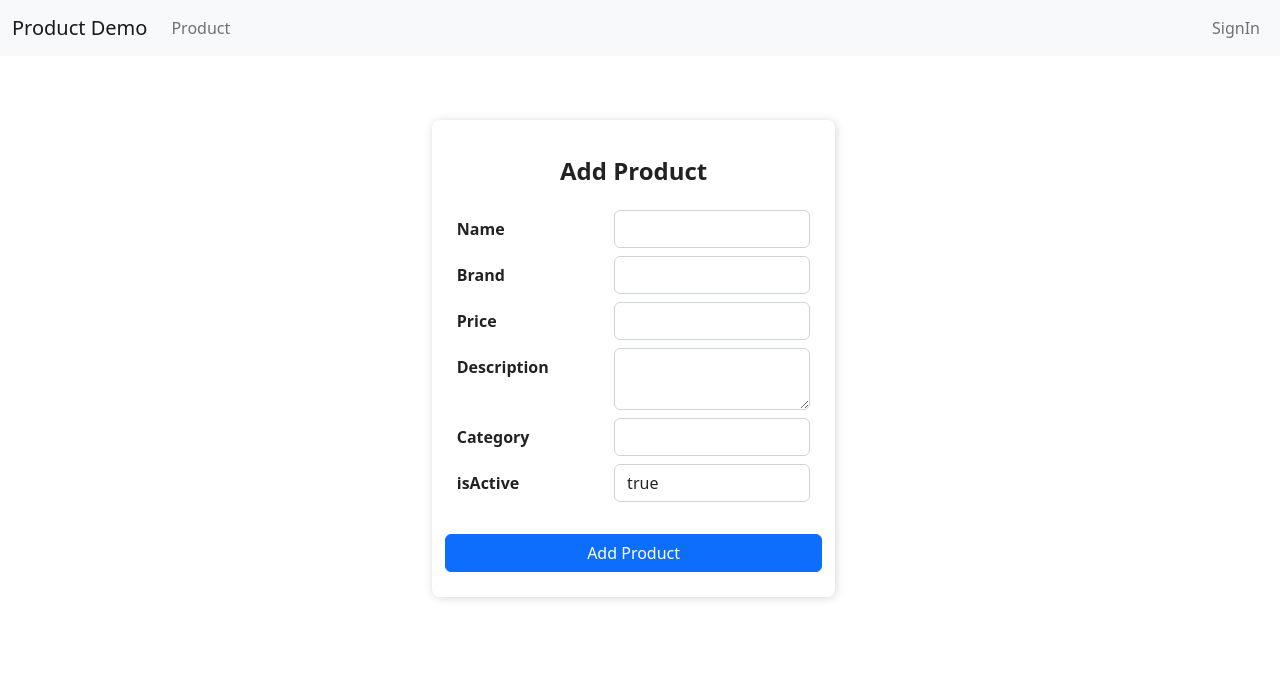
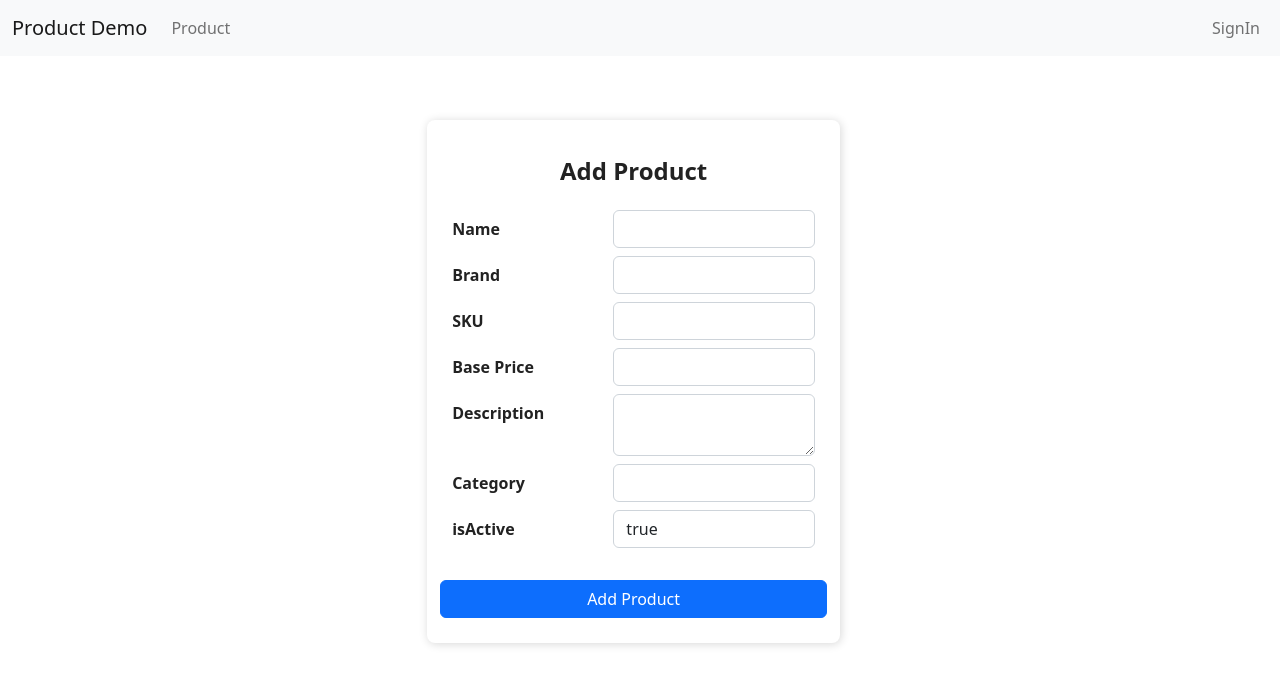
Before and after one commit to RKheni/Product-Demo, a React (Create React App) app: page /addProduct in a window 1280 px wide. Shown: the top 684 px of the page. Built offline with nearby package versions, Linux system fonts and the light colour scheme; the HTML template or start-up script is replaced by a standard one.

Commit message:
4th commit- add sku

```diff
--- a/src/components/product/AddProduct.js
+++ b/src/components/product/AddProduct.js
@@ -1,7 +1,6 @@
 import React, { useState } from 'react'
 import commonStyles from "./productCSS/CommonStyles.module.css"
 import { useNavigate } from 'react-router-dom'
-
 
 function AddProduct() {
 
@@ -9,7 +8,8 @@ function AddProduct() {
 
     const [name, setName] = useState('');
     const [brand, setBrand] = useState('');
-    const [price, setPrice] = useState('');
+    const [sku, setSku] = useState('');
+    const [basePrice, setBasePrice] = useState('');
     const [description, setDescription] = useState('');
     const [category, setCategory] = useState('');
     const [isActive, setIsActive] = useState(true);
@@ -22,8 +22,11 @@ function AddProduct() {
         if(id === "brand"){
           setBrand(value);
         }
-        if(id === "price"){
-          setPrice(value);
+        if(id === "sku"){
+          setSku(value);
+        }
+        if(id === "basePrice"){
+          setBasePrice(value);
         }
         if(id === "description"){
           setDescription(value);
@@ -40,12 +43,13 @@ function AddProduct() {
       const submitHandler = (e) => {
         e.preventDefault();
 
-        const url = "https://cricketecommerce.onrender.com/Products";
+        const url = "https://cricketecommerce.onrender.com/products";
 
         const data = {
           name: name,
           brand: brand,
-          price: price,
+          sku: sku,
+          basePrice: basePrice,
           description: description,
           category: category,
           isActive: isActive,
@@ -53,8 +57,10 @@ function AddProduct() {
 
         let headers = {}
         if (localStorage.token) {
+          let saveToken = `Bearer ${localStorage.token}`
           headers = { 'Content-type': 'application/json',
-                      'Authorization': localStorage.token }
+                      'Authorization': saveToken
+                    }
         }
 
         // API Call - POST Method
@@ -102,11 +108,21 @@ function AddProduct() {
              </div>
          </div>
          <div className="form-group row my-2">
-             <label className="col-sm-5 col-form-label">Price</label>
+             <label className="col-sm-5 col-form-label">SKU</label>
+             <div className="col-sm-7">
+                 <input type="text" className="form-control"
+                   id='sku'
+                   value={sku}
+                   onChange = {handleInputChange}
+                 />
+             </div>
+         </div>
+         <div className="form-group row my-2">
+             <label className="col-sm-5 col-form-label">Base Price</label>
              <div className="col-sm-7">
                  <input type="number" className="form-control"
-                   id='price'
-                   value={price}
+                   id='basePrice'
+                   value={basePrice}
                    onChange = {handleInputChange}
                  />
              </div>
@@ -121,6 +137,9 @@ function AddProduct() {
                  />
              </div>
          </div>
+         {
+          category.map
+         }
          <div className="form-group row my-2">
              <label className="col-sm-5 col-form-label">Category</label>
              <div className="col-sm-7">
@@ -142,7 +161,6 @@ function AddProduct() {
              </div>
          </div>
          <br/>
-         {/* <b className={commonStyles.error}>{errorMsg}</b> */}
 
          <div className="form-group row">
              <button type="submit" className="col-12 btn btn-primary">
--- a/src/components/product/ProductPage.js
+++ b/src/components/product/ProductPage.js
@@ -2,24 +2,16 @@ import React, { useState, useEffect } from 'react'
 import styles from "./productCSS/ProductPage.module.css"
 import Commonstyles from "./productCSS/CommonStyles.module.css"
 import { useNavigate } from 'react-router-dom'
+// import { Modal, Button } from 'react-bootstrap'
 
 function ProductPage() {
 
   const navigate = useNavigate();
 
   const [products, setProducts] = useState([]);
-  const [modeldata, setModeldata] = useState({
-    id: '',
-    name: '',
-    brand: '',
-    price: 0,
-    description: '',
-    category: '',
-    isActive: ''
-  });
 
     const getData = () => {
-      const url = "https://cricketecommerce.onrender.com/Products";
+      const url = "https://cricketecommerce.onrender.com/Products/all";
 
         // API Call -  GET Method
           fetch(url)
@@ -35,16 +27,6 @@ function ProductPage() {
     useEffect(() => {
         getData();
     }, []);
-
-    // Show Product Detail
-    const showDetail = (id) => {
-      console.log('Show Details-----');
-      fetch(`https://cricketecommerce.onrender.com/Products/${id}`)
-        .then(response => response.json())
-        .then(res => {
-          console.log('single data-----')
-          setModeldata(res) })
-    }
 
   return (
     <div className={Commonstyles.container}>
@@ -66,10 +48,10 @@ function ProductPage() {
                       <th scope="col">ID</th>
                       <th scope="col">Name</th>
                       <th scope="col">Brand</th>
-                      <th scope="col">Price</th>
+                      <th scope="col">SKU</th>
+                      <th scope="col">Base Price</th>
                       <th scope="col">Description</th>
                       <th scope="col">Category</th>
-                      <th scope="col">Show Details</th>
                     </tr>
                 </thead>
 
@@ -81,10 +63,10 @@ function ProductPage() {
                           <td>{val._id}</td>
                           <td>{val.name}</td>
                           <td>{val.brand}</td>
-                          <td>{val.price}</td>
+                          <td>{val.SKU}</td>
+                          <td>{val.base_price}</td>
                           <td>{val.description}</td>
                           <td>{val.category}</td>
-                          <td><button className="btn btn-primary" onClick={(e)=>showDetail(val._id)} data-toggle="modal" data-target="#myModal">Get Details</button></td>
                         </tr>
                     )
                     })}
@@ -92,18 +74,13 @@ function ProductPage() {
             </table>
         </form>
 
-        {/*
- Model Box  */}
+        {/* Modal Box
 
-      <div className="modal" id="myModal">
-        <div className="modal-dialog" style={{width:"700px"}}>
-          <div className="modal-content">
-            <div className="modal-header">
-              <h4 className="modal-title">ID : {modeldata.id}</h4>
-              <button type="button" className="close" data-dismiss="modal">&times;</button>
-            </div>
-
-            <div className="modal-body">
+      <Modal show={modalOpen} onHide={handleClose}>
+        <Modal.Header closeButton>
+          <Modal.Title>{modalData.id}</Modal.Title>
+        </Modal.Header>
+        <Modal.Body>
           <table className="table table-striped table-sm">
             <thead className="thead-light">
               <tr>
@@ -116,25 +93,21 @@ function ProductPage() {
               </tr>
             </thead>
             <tbody>
-                           <tr >
-                              <td>{modeldata.name}</td>
-                              <td>{modeldata.brand}</td>
-                              <td>{modeldata.price}</td>
-                              <td>{modeldata.description}</td>
-                              <td>{modeldata.category}</td>
-                              <td>{modeldata.isActive}</td>
+              <tr>
+                <td>{modalData.name}</td>
+                <td>{modalData.brand}</td>
+                <td>{modalData.price}</td>
+                <td>{modalData.description}</td>
+                <td>{modalData.category}</td>
+                <td>{modalData.isActive}</td>
               </tr>
             </tbody>
           </table>
-            </div>
-
-            <div className="modal-footer">
-              <button type="button" className="btn btn-danger" data-dismiss="modal">Close</button>
-            </div>
-
-          </div>
-        </div>
-      </div>
+        </Modal.Body>
+        <Modal.Footer>
+          <Button variant="secondary" onClick={handleClose}> Close </Button>
+        </Modal.Footer>
+      </Modal> */}
 
     </div>
   )
--- a/src/components/signin/SignIn.js
+++ b/src/components/signin/SignIn.js
@@ -32,12 +32,10 @@ function Login() {
           },
         })
         .then(response => { return response.json() })
-        .then(data => {
-          localStorage.setItem("token", data.token)
-          // logResponse("loginResponse", `localStorage set with token value: ${data.token}`)
-        })
         .then((res) => {
-          console.log(res)
+          console.log(res);
+          // token stored in local storage
+          localStorage.setItem("token", res.token);
           // Navigate to Product page
            navigate('/productPage');
         })
```
Lines whose indentation alone changed are shown as unchanged.
